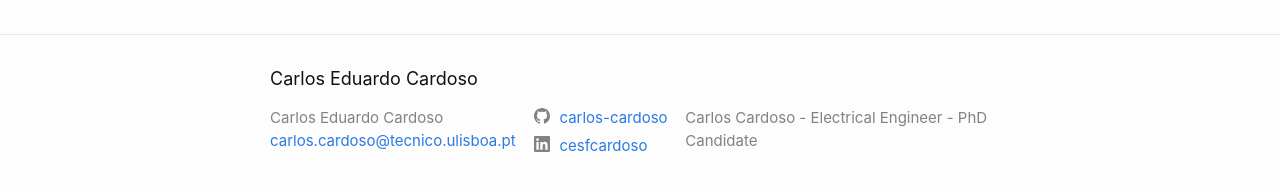
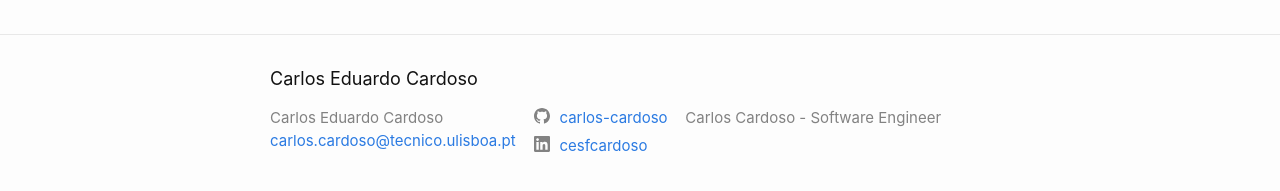
Before and after one commit to carlos-cardoso/carlos-cardoso.github.io, a Jekyll site: the page built from docs/index.markdown, in a window 1280 px wide. Shown: the part 683-874 px from the top of the page. Built offline with Jekyll 4.4.1, drawn with Linux system fonts in a browser that asks for light colours.

Commit message:
update footer

```diff
--- a/docs/_config.yml
+++ b/docs/_config.yml
@@ -25,7 +25,7 @@ email: carlos.cardoso@tecnico.ulisboa.pt
 #line in _config.yml. It will appear in your document head meta (for
 #Google search results) and in your feed.xml site description.
 description: >- # this means to ignore newlines until "baseurl:"
-  Carlos Cardoso - Electrical Engineer - PhD Candidate
+  Carlos Cardoso - Software Engineer
 baseurl: "" # the subpath of your site, e.g. /blog
 url: "https://carlos-cardoso.github.io" # the base hostname & protocol for your site, e.g. http://example.com
 # twitter_username: jekyllrb
```
